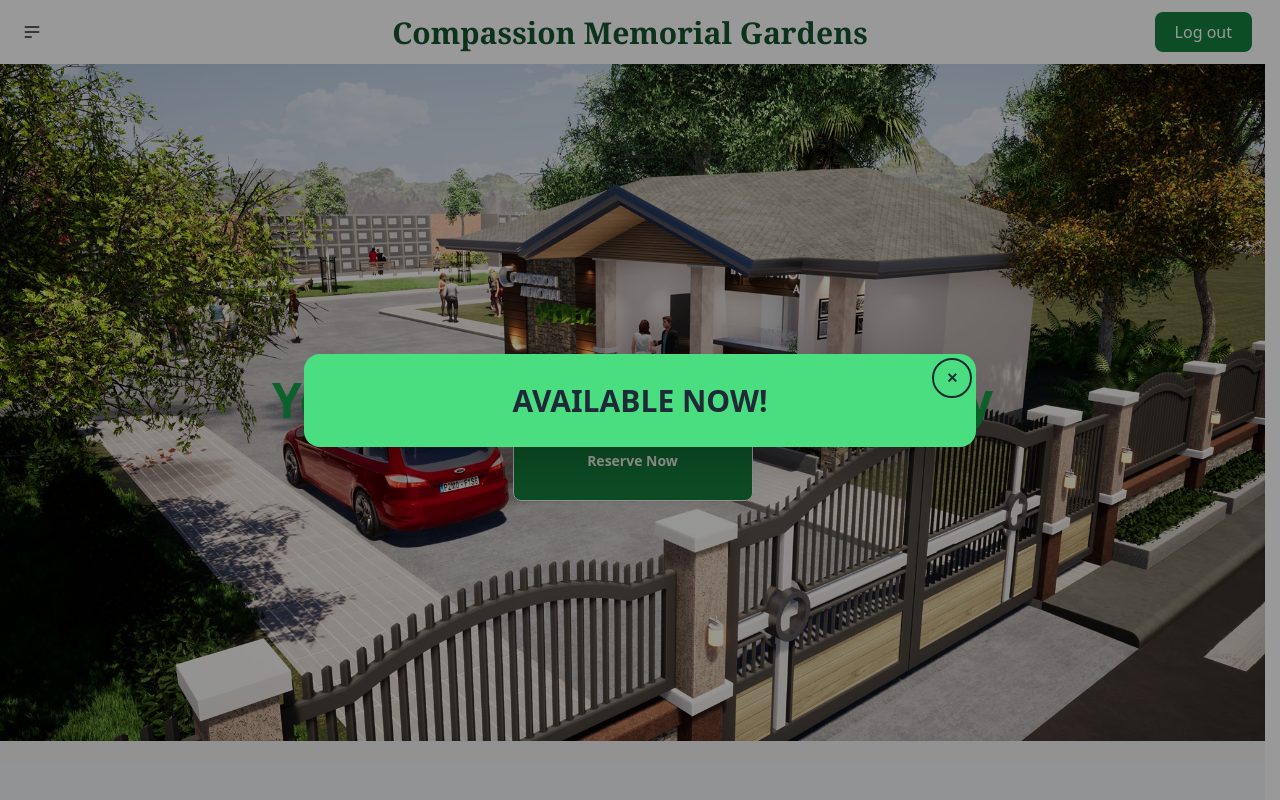
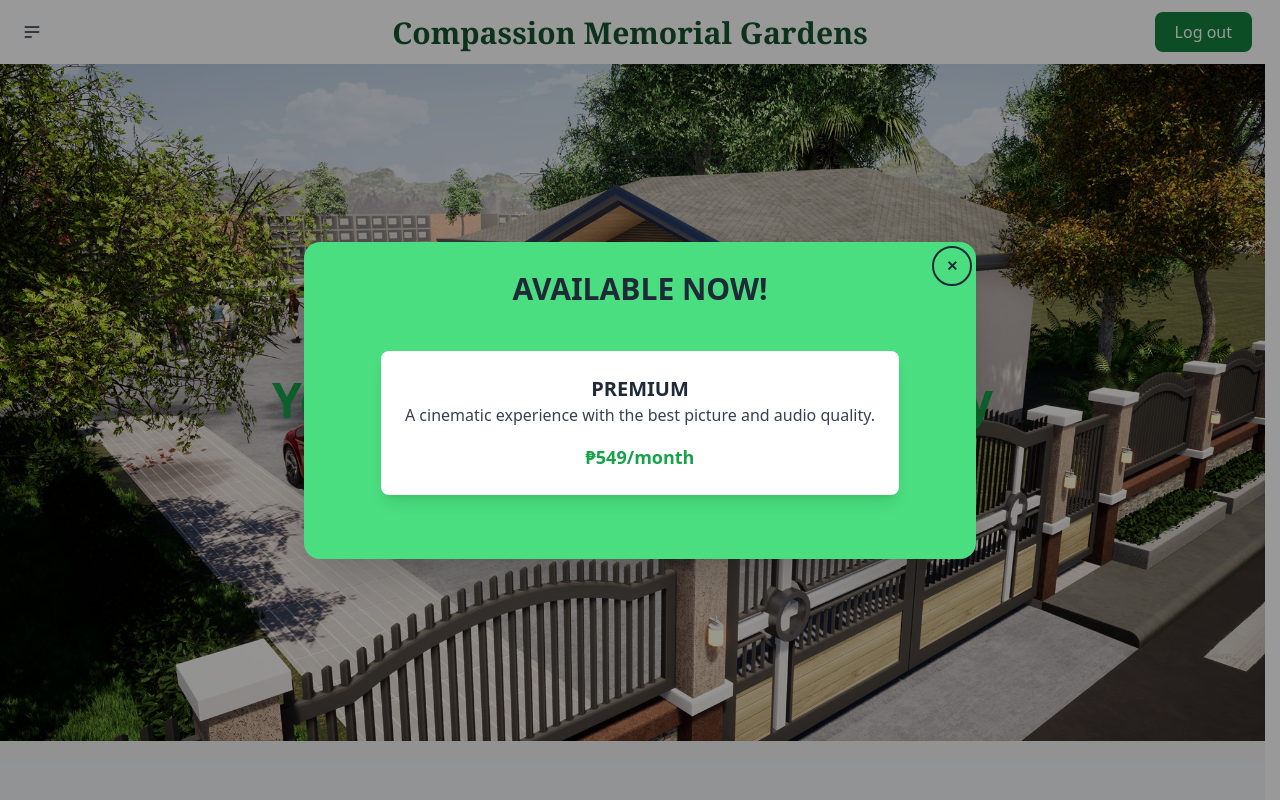
Before and after one commit to Bombastiksideeye/CEMETERY-MANAGEMENT-SYSTEM, a PHP site: page /UI.php in a window 1280 px wide, after a click on "Reserve Now". Run offline with PHP 8.4, Linux system fonts and the light colour scheme; some libraries are stand-ins or nearby versions.

Commit message:
Add files via upload

```diff
--- a/UI.php
+++ b/UI.php
@@ -79,6 +79,28 @@
                         <button class="btn btn-sm btn-circle btn-ghost absolute right-2 top-2">✕</button>
                     </form>
 
+                    <div class=" wrapper  p-10 flex items-center justify-center">
+  <a href="#">
+    <button class="container  bg-white p-6 rounded-lg shadow-lg">
+        <div class="item ">
+            <h3 class="text-xl font-bold text-green-700">
+                <span class="text-gray-800">PREMIUM</span>
+            </h3>
+        </div>
+        <div class="item mb-4">
+            <p class="text-gray-600">
+                <span class="text-gray-700">A cinematic experience with the best picture and audio quality.</span>
+            </p>
+        </div>
+        <div class="item">
+            <p class="text-lg font-semibold text-gray-900">
+                <span class="text-green-600">₱549/month</span>
+            </p>
+        </div>
+    </button>
+</a>
+</div>
+
 
 
 </body>
```
